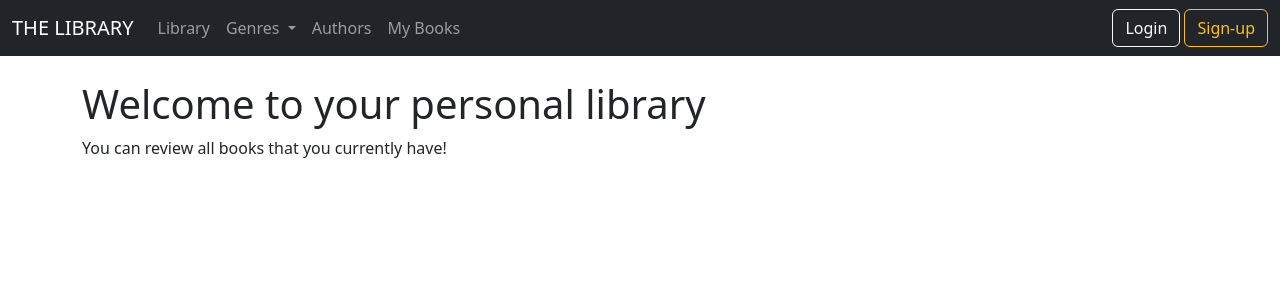
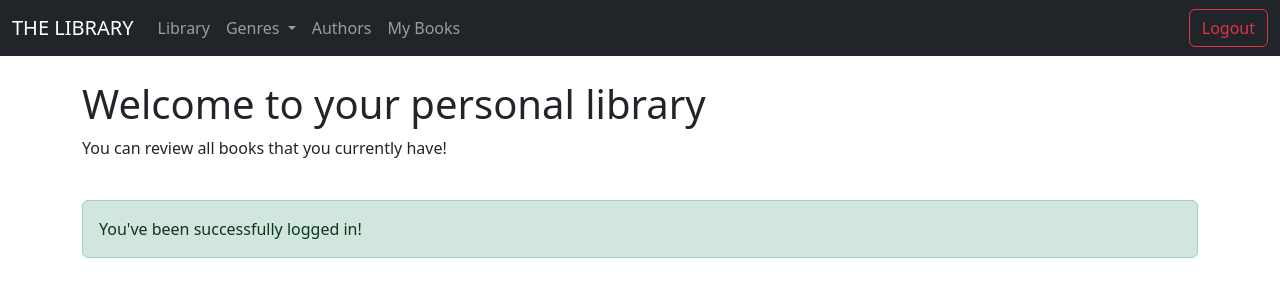
Before and after one commit to AndrewMelnykov/TheLibrary, a Flask app: page /mybooks in a window 1280 px wide. Shown: the top 300 px of the page. Run offline with Flask 2, Linux system fonts and the light colour scheme; a user stored in the database is signed in.

Commit message:
login logic

```diff
--- a/main.py
+++ b/main.py
@@ -1,11 +1,11 @@
-from flask import Flask, render_template, flash
+from flask import Flask, render_template, flash, redirect, url_for
 from forms import LoginForm, SignupForm
 from flask_sqlalchemy import SQLAlchemy
 from werkzeug.security import generate_password_hash, check_password_hash
 from flask_login import UserMixin, login_user, login_required, logout_user, current_user, LoginManager
 from flask_migrate import Migrate
 
-
+#app config logic
 app = Flask(__name__)
 app.config['SQLALCHEMY_DATABASE_URI'] = "sqlite:///users.db"
 db = SQLAlchemy(app)
@@ -13,6 +13,7 @@ app.config['SECRET_KEY'] = 'dev_secret_key'
 
 from models.db_models import Users
 
+#Login logic
 login_manager = LoginManager()
 login_manager.init_app(app)
 login_manager.login_view = 'login'
@@ -21,8 +22,16 @@ login_manager.login_view = 'login'
 def load_user(user_id):
     return Users.query.get(int(user_id))
 
+#routes
 
 
+#create logout page
+@app.route('/logout', methods = ['GET', 'POST'])
+@login_required
+def logout():
+    logout_user()
+    flash("You have been logged out!")
+    return redirect(url_for('login'))
 
 
 @app.route('/home')
@@ -33,6 +42,7 @@ def home():
 @app.route('/mybooks')
 @login_required
 def my_books():
+    flash("You've been successfully logged in!")
     return render_template("mybooks.html")
 
 @app.route('/authors')
@@ -42,16 +52,15 @@ def authors():
 @app.route('/login', methods=['GET', 'POST'])
 def login():
     login_form = LoginForm()
-
     if login_form.validate_on_submit():
         user = Users.query.filter_by(email=login_form.email.data).first()
-        if user is None:
-            user = Users(email=login_form.email.data, password=login_form.password.data)
-            db.session.add(user)
-            db.session.commit()
-            login_form.email.data = ""
-            login_form.password.data = ""
-            flash("You've logged in successfully!")
+        if user:
+            if check_password_hash(user.password_hash, login_form.password.data):
+                login_user(user)
+                return redirect(url_for("my_books"))
+            else: flash("Worng password!")
+
+        else: flash("that user does not exist!")
     all_users = Users.query.order_by(Users.date_added)
     return render_template("login.html", login_form = login_form, all_users=all_users)
 
--- a/templates/mybooks.html
+++ b/templates/mybooks.html
@@ -4,6 +4,9 @@
 <br>
 <h1>Welcome to your personal library</h1>
 <p>You can review all books that you currently have!</p>
-
+<br>
+{% for message in get_flashed_messages() %}
+<p class="alert alert-success" >{{message}}</p>
+{% endfor %}
 
 {% endblock %}
--- a/templates/navbar.html
+++ b/templates/navbar.html
@@ -28,8 +28,12 @@
       </ul>
       <ul class="nav justify-content-end">
       <li class="nav-item">
+        {%if current_user.is_authenticated %}
+        <a href="{{url_for('logout')}}"><button class="btn btn-outline-danger" type="submit">Logout</button></a>
+        {% else %}
         <a href="{{url_for('login')}}"><button class="btn btn-outline-light" type="submit">Login</button></a>
         <a href="{{url_for('signup')}}"><button type="button" class="btn btn-outline-warning">Sign-up</button></a>
+        {% endif %}
       </li>
       </ul>
 
```
Also changed, not shown: models/db_models.py (+10 -0 lines), templates/login.html (+5 -10 lines), templates/signup.html (+1 -11 lines), instance/users.db.
